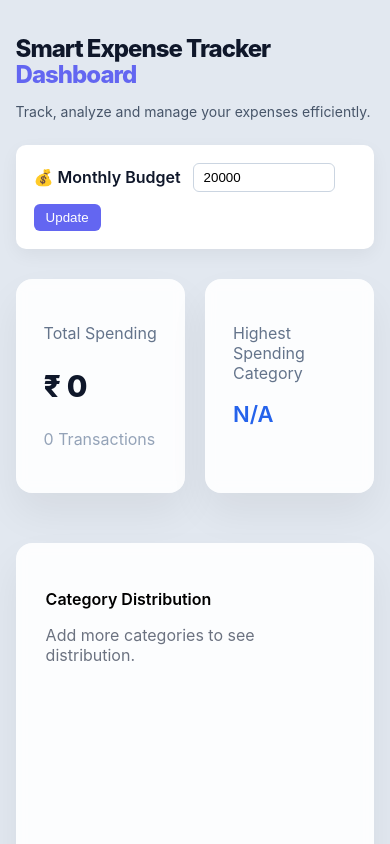
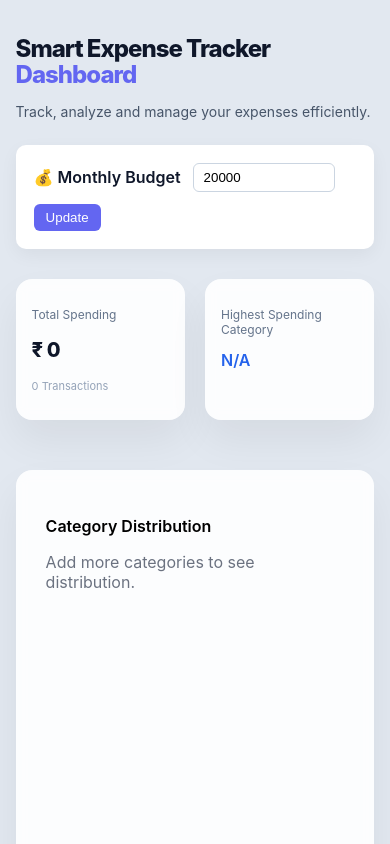
Before and after one commit to piyushsaini6542-dotcom/smart-expense-analytics-dashboard, a React app in the folder frontend/: page / in a window 390 px wide. Shown: the top 844 px of the page. Built offline with nearby package versions, Linux system fonts and the light colour scheme; the HTML template or start-up script is replaced by a standard one.

Commit message:
Spending insights fixed

```diff
--- a/frontend/src/components/SummaryCards.jsx
+++ b/frontend/src/components/SummaryCards.jsx
@@ -3,22 +3,21 @@ import axios from "axios";
 
 function SummaryCards({ expenses }) {
   const [analytics, setAnalytics] = useState(null);
-  const API_URL = "http://localhost:8000";
+  const API_URL = "https://smart-expense-analytics-dashboard.onrender.com";
 
-  // Glass Card Style
   const cardStyle = {
     background: "rgba(255,255,255,0.9)",
     backdropFilter: "blur(6px)",
     borderRadius: "16px",
-    padding: "28px",
+    padding: "clamp(16px, 4vw, 28px)",   // ✅ responsive padding
     boxShadow: "0 20px 40px rgba(0,0,0,0.06)",
     transition: "all 0.25s ease",
+    boxSizing: "border-box",              // ✅ prevents overflow
+    minWidth: 0,                          // ✅ allows grid children to shrink
   };
 
-  // Total spending
   const total = expenses.reduce((sum, e) => sum + e.amount, 0);
 
-  // Category totals
   const categoryTotals = expenses.reduce((acc, curr) => {
     acc[curr.category] = (acc[curr.category] || 0) + curr.amount;
     return acc;
@@ -31,7 +30,6 @@ function SummaryCards({ expenses }) {
         )
       : "N/A";
 
-  // Fetch analytics from backend
   const fetchAnalytics = async () => {
     try {
       const res = await axios.get(`${API_URL}/analytics`);
@@ -46,12 +44,14 @@ function SummaryCards({ expenses }) {
   }, [expenses]);
 
   return (
+    <>
+      {/* Top two cards — always side by side */}
       <div
         style={{
           display: "grid",
-        gridTemplateColumns: "1fr 1fr",
+          gridTemplateColumns: "1fr 1fr",   // ✅ always 2 cols for small cards
           gap: "20px",
-        marginBottom: "30px",
+          marginBottom: "20px",
         }}
       >
         {/* Total Spending Card */}
@@ -59,31 +59,30 @@ function SummaryCards({ expenses }) {
           style={cardStyle}
           onMouseEnter={(e) => {
             e.currentTarget.style.transform = "translateY(-6px)";
-          e.currentTarget.style.boxShadow =
-            "0 30px 60px rgba(0,0,0,0.08)";
+            e.currentTarget.style.boxShadow = "0 30px 60px rgba(0,0,0,0.08)";
           }}
           onMouseLeave={(e) => {
             e.currentTarget.style.transform = "translateY(0)";
-          e.currentTarget.style.boxShadow =
-            "0 20px 40px rgba(0,0,0,0.06)";
+            e.currentTarget.style.boxShadow = "0 20px 40px rgba(0,0,0,0.06)";
           }}
         >
-        <p style={{ color: "#64748b", marginBottom: "8px" }}>
+          <p style={{ color: "#64748b", marginBottom: "8px", fontSize: "clamp(12px, 3vw, 14px)" }}>
             Total Spending
           </p>
 
           <h2
             style={{
-            fontSize: "30px",
+              fontSize: "clamp(20px, 5vw, 30px)",   // ✅ responsive font
               fontWeight: "800",
               letterSpacing: "-0.5px",
               color: "#0f172a",
+              wordBreak: "break-word",
             }}
           >
             ₹ {total}
           </h2>
 
-        <p style={{ color: "#94a3b8", marginTop: "6px" }}>
+          <p style={{ color: "#94a3b8", marginTop: "6px", fontSize: "clamp(11px, 2.5vw, 13px)" }}>
             {expenses.length} Transactions
           </p>
         </div>
@@ -93,54 +92,58 @@ function SummaryCards({ expenses }) {
           style={cardStyle}
           onMouseEnter={(e) => {
             e.currentTarget.style.transform = "translateY(-6px)";
-          e.currentTarget.style.boxShadow =
-            "0 30px 60px rgba(0,0,0,0.08)";
+            e.currentTarget.style.boxShadow = "0 30px 60px rgba(0,0,0,0.08)";
           }}
           onMouseLeave={(e) => {
             e.currentTarget.style.transform = "translateY(0)";
-          e.currentTarget.style.boxShadow =
-            "0 20px 40px rgba(0,0,0,0.06)";
+            e.currentTarget.style.boxShadow = "0 20px 40px rgba(0,0,0,0.06)";
           }}
         >
-        <p style={{ color: "#64748b", marginBottom: "8px" }}>
+          <p style={{ color: "#64748b", marginBottom: "8px", fontSize: "clamp(12px, 3vw, 14px)" }}>
             Highest Spending Category
           </p>
 
           <h2
             style={{
-            fontSize: "22px",
+              fontSize: "clamp(16px, 4vw, 22px)",   // ✅ responsive font
               fontWeight: "600",
               color: "#2563eb",
+              wordBreak: "break-word",
             }}
           >
             {highestCategory}
           </h2>
         </div>
+      </div>
 
-      {/* Spending Insights Card */}
+      {/* Spending Insights — full width, separate row */}
+      {/* ✅ KEY FIX: Pulled out of grid entirely, no more gridColumn span issues */}
       {analytics && (
         <div
           style={{
             ...cardStyle,
-            gridColumn: "span 2",
+            marginBottom: "30px",
+            width: "100%",
           }}
           onMouseEnter={(e) => {
             e.currentTarget.style.transform = "translateY(-6px)";
-            e.currentTarget.style.boxShadow =
-              "0 30px 60px rgba(0,0,0,0.08)";
+            e.currentTarget.style.boxShadow = "0 30px 60px rgba(0,0,0,0.08)";
           }}
           onMouseLeave={(e) => {
             e.currentTarget.style.transform = "translateY(0)";
-            e.currentTarget.style.boxShadow =
-              "0 20px 40px rgba(0,0,0,0.06)";
+            e.currentTarget.style.boxShadow = "0 20px 40px rgba(0,0,0,0.06)";
           }}
         >
-          <p style={{ fontWeight: "600", marginBottom: "10px" }}>
+          <p style={{ fontWeight: "600", marginBottom: "10px", fontSize: "clamp(13px, 3vw, 15px)" }}>
             Spending Insights
           </p>
 
-          <p>Weekend Spending: ₹ {analytics.weekend_total}</p>
-          <p>Weekday Spending: ₹ {analytics.weekday_total}</p>
+          <p style={{ fontSize: "clamp(12px, 3vw, 14px)" }}>
+            Weekend Spending: ₹ {analytics.weekend_total}
+          </p>
+          <p style={{ fontSize: "clamp(12px, 3vw, 14px)" }}>
+            Weekday Spending: ₹ {analytics.weekday_total}
+          </p>
 
           {analytics.recommendation && (
             <div
@@ -149,6 +152,7 @@ function SummaryCards({ expenses }) {
                 padding: "14px",
                 background: "#eef2ff",
                 borderRadius: "10px",
+                fontSize: "clamp(12px, 3vw, 14px)",
               }}
             >
               💡 {analytics.recommendation}
@@ -156,7 +160,7 @@ function SummaryCards({ expenses }) {
           )}
         </div>
       )}
-    </div>
+    </>
   );
 }
 
```
Lines whose indentation alone changed are shown as unchanged.
